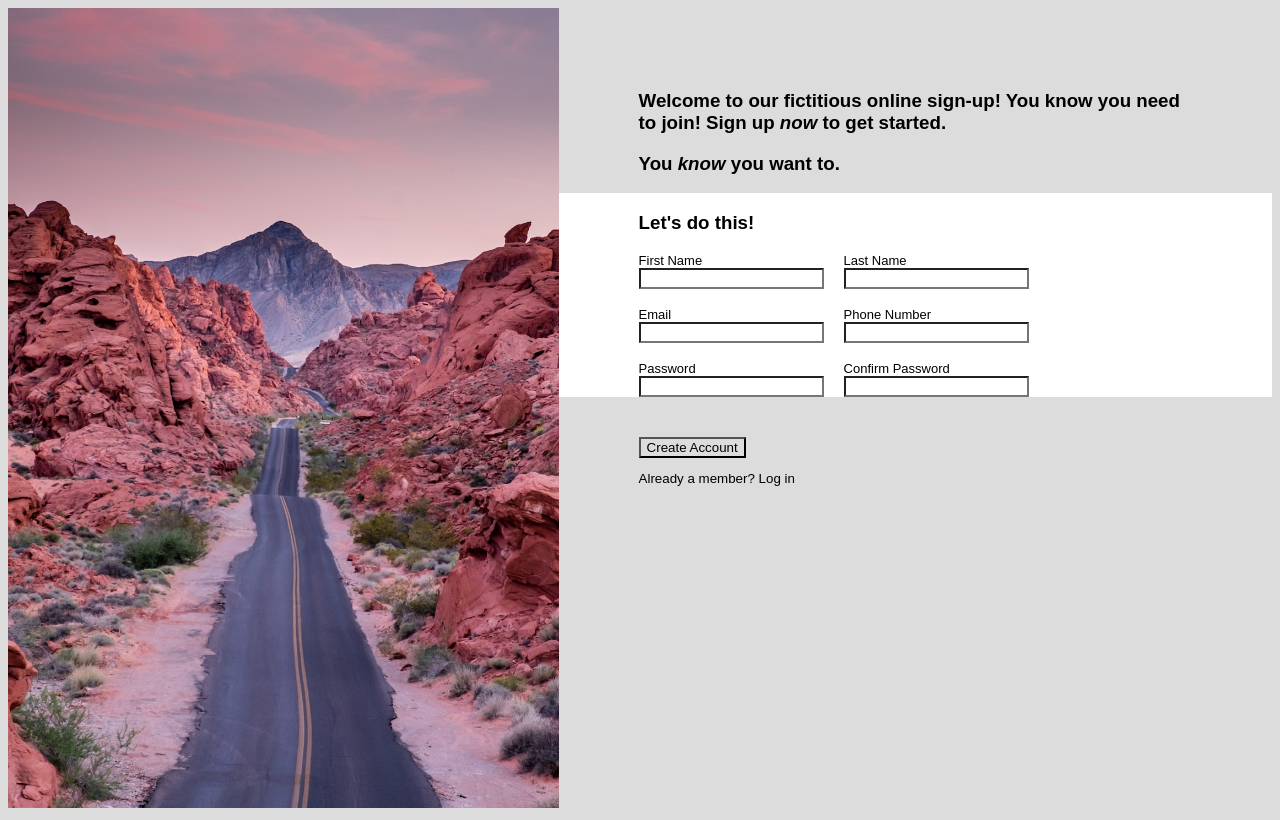
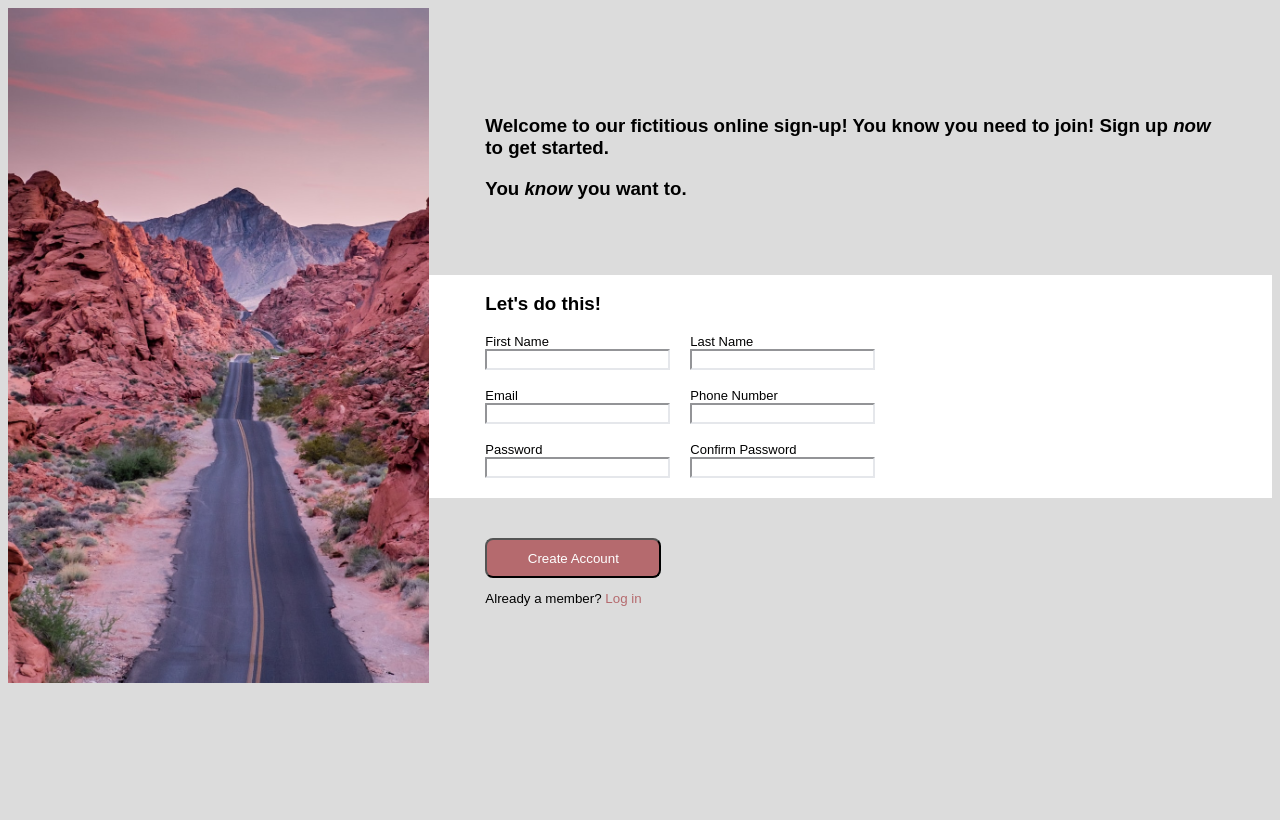
Before and after one commit to drewherald/sign-up-form, a plain HTML site: page index.html in a window 1280 px wide. Drawn offline with Linux system fonts and the light colour scheme.

Commit message:
improved styling, still need some tweaks

```diff
--- a/index.html
+++ b/index.html
@@ -11,16 +11,15 @@
     <div class="flex-container">
 
         <div class="left-image">
-            <img src="img.jpeg" alt="out-west" class="stock-photo">
         </div>
         <div class="right-side">
             <div class="mini-flex-container">
                 <div class="top-text">
-                    <h3 style="padding-left: 10vh; padding-right: 10vh;">Welcome to our fictitious online sign-up!
+                    <h3 style="padding-left: 7vh; padding-right: 7vh;">Welcome to our fictitious online sign-up!
                         You know you need to join! Sign up <i>now</i> to
                         get started.
                     </h3>
-                    <h3 style="padding-left: 10vh; padding-right: 10vh;">You <i>know</i> you want to.</h3>
+                    <h3 style="padding-left: 7vh; padding-right: 7vh;">You <i>know</i> you want to.</h3>
                 </div>
 
                 <div class="form">
@@ -50,12 +49,12 @@
 
                     <br><br><br>
 
-                    <div style="float:left;margin-right: 20px;">
+                    <div style="float:left;margin-right: 20px;" class="bottom-form">
                         <label for="password">Password</label>
                         <input type="password" id="password" name="password">
                     </div>
 
-                    <div style="float:left">
+                    <div style="float:left" class="bottom-form">
                         <label for="confirm-password">Confirm Password</label>
                         <input type="password" id="confirm-password" name="confirm-password">
                     </div>
@@ -65,7 +64,7 @@
                 <div class="bottom">
                     <button type="submit">Create Account</button>
                     <br>
-                    <p>Already a member? <a>Log in</a></p>
+                    <p>Already a member? <a href="">Log in</a></p>
                 </div>
 
             </div>
--- a/style.css
+++ b/style.css
@@ -9,11 +9,16 @@
 
 .left-image{
     flex: 1 1 0;
+    background-image: url("img.jpeg");
+    -webkit-background-size: cover;
+    -moz-background-size: cover;
+    -o-background-size: cover;
+    background-size: cover;
 }
 
 .right-side{
     flex: 2 1 0;
-    padding-top: 5%;
+    padding-top: 7%;
     padding-bottom: 5%;
 }
 
@@ -24,13 +29,12 @@
 .mini-flex-container{
     display: flex;
     flex-direction: column;
-    align-items: left;
     justify-content: center;
 }
 
 .form{
     background-color: white;
-    padding-left: 10vh;
+    padding-left: 7vh;
     border-bottom: 10px;
     border-color: white;
 
@@ -39,6 +43,7 @@
 input, label {
     display:block;
     background-color: white;
+    border-color: #E5E7EB;
 }
 
 label{
@@ -49,10 +54,36 @@ p{
     font-size: smaller;
 }
 
+button{
+    height: 5vh;
+    width: 22vh;
+    background-color: #b56a6e;
+    color: white;
+    border-radius: 8px;
+}
+
 p, button{
-    margin-left: 10vh;
+    margin-left: 7vh;
 }
 
 .bottom{
     padding-top: 5vh;
 }
+
+.bottom-form{
+    padding-bottom: 20px;
+    background-color: white;
+}
+
+.top-text{
+    padding-bottom: 7vh;
+}
+
+a{
+    color: #b56a6e;
+    text-decoration: none;
+}
+
+input{
+    border-radius: 1px;
+}
```
